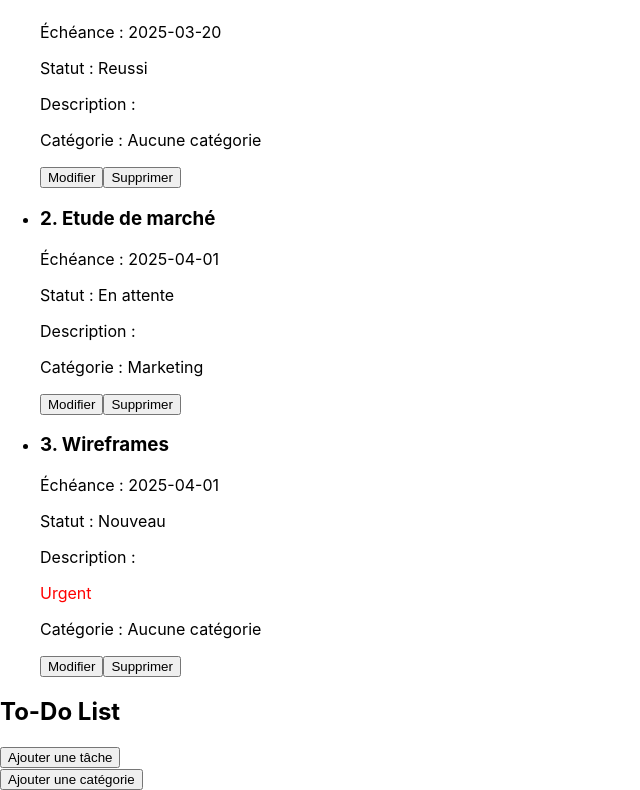
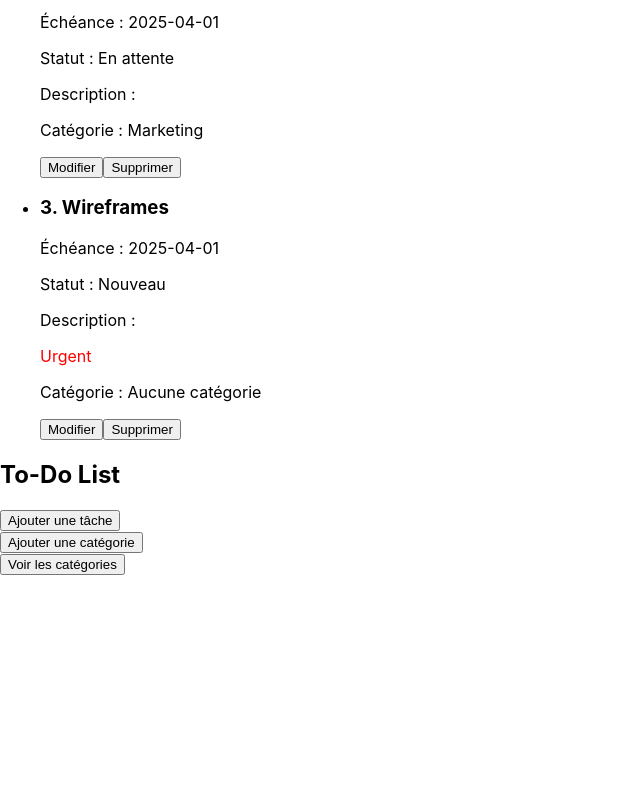
Before and after one commit to TAMINE-CYRIL/R4A.11---App-Web, a React (Create React App) app: page / in a window 1280 px wide. Shown: the part 462-1252 px from the top of the page, without its empty margins (0-640 px from the left). After the commit the page ends 1037 px from the top, so only its background shows below. Built offline with nearby package versions, Linux system fonts and the light colour scheme.

Commit message:
Séparation en deux vues de tâches et catégories.

```diff
--- a/src/App.js
+++ b/src/App.js
@@ -6,11 +6,14 @@ import TodoFormCategory from "./components/TodoFormCategory/TodoFormCategory";
 import taches from "./taches.json";
 import TodoCategory from "./components/TodoCategory/TodoCategory";
 
+const ETAT_TERMINE = ['Réussi', 'Abandonné'];
+
 export default function App() {
     const [tasks, setTasks] = useState([]);
     const [categories, setCategories] = useState([]);
     const [sortCriteria, setSortCriteria] = useState("");
     const [relations, setRelations] = useState([]);
+    const [view, setView] = useState("taches"); // Ajout de l'état pour la vue active
 
     useEffect(() => {
         setTasks(taches.taches);
@@ -49,12 +52,10 @@ export default function App() {
         }
     };
 
-
     const handleDeleteTask = (taskId) => {
         setTasks(tasks.filter((task) => task.id !== taskId));
         setRelations(relations.filter((relation) => relation.tache !== taskId));
     };
-
 
     const handleEditTask = (taskId, updatedTask) => {
         setTasks(tasks.map((task) =>
@@ -85,34 +86,43 @@ export default function App() {
         setTasks(sortedTasks);
     };
 
-    console.log(tasks)
+    // Filtrer les tâches non terminées et trier par date d'échéance croissante
+    const filteredAndSortedTasks = tasks
+        .filter((task) => !ETAT_TERMINE.includes(task.etat)) // Filtrer les tâches non terminées
+        .sort((a, b) => new Date(a.date_echeance) - new Date(b.date_echeance)); // Trier par date d'échéance croissante
 
     return (
         <div>
             <Header taskCount={tasks.length} />
-            <TodoCategory categories={categories} onDelete={handleDeleteCategory} onEdit={handleEditCategory} />
-
             <div>
                 <h1>Liste des tâches</h1>
-
                 <label htmlFor="sort">Trier par :</label>
                 <select id="sort" value={sortCriteria} onChange={handleSortChange}>
                     <option value="title">Titre</option>
-                    <option value="date_echeance">Date d'écheance</option>
+                    <option value="date_echeance">Date d'échéance</option>
                     <option value="date_creation">Date de création</option>
                 </select>
             </div>
 
+            {view === "taches" ? (
                 <TodoItem
-                tasks={tasks}
+                    tasks={filteredAndSortedTasks}
                     categories={categories}
                     relations={relations}
                     onDelete={handleDeleteTask}
                     onEdit={handleEditTask}
                     getCategoryForTask={getCategoryForTask}
                 />
+            ) : (
+                <TodoCategory categories={categories} onDelete={handleDeleteCategory} onEdit={handleEditCategory} />
+            )}
+
             <TodoForm onAddTask={handleAddTask} categories={categories} />
             <TodoFormCategory onAddCategory={handleAddCategory} />
+
+            <button onClick={() => setView(view === "taches" ? "categories" : "taches")}>
+                {view === "taches" ? "Voir les catégories" : "Voir les tâches"}
+            </button>
         </div>
     );
 }
```
Lines whose indentation alone changed are shown as unchanged.
